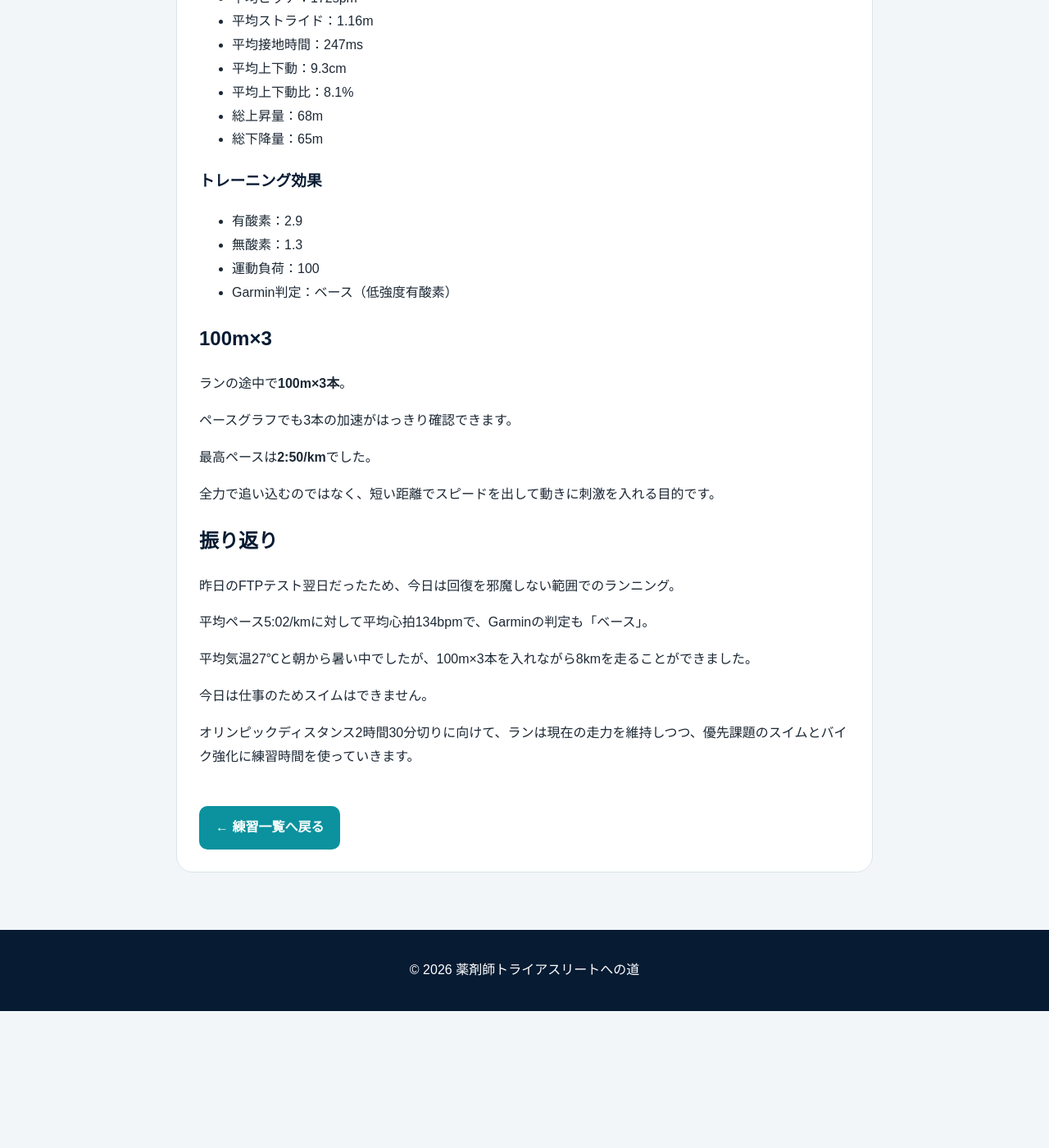
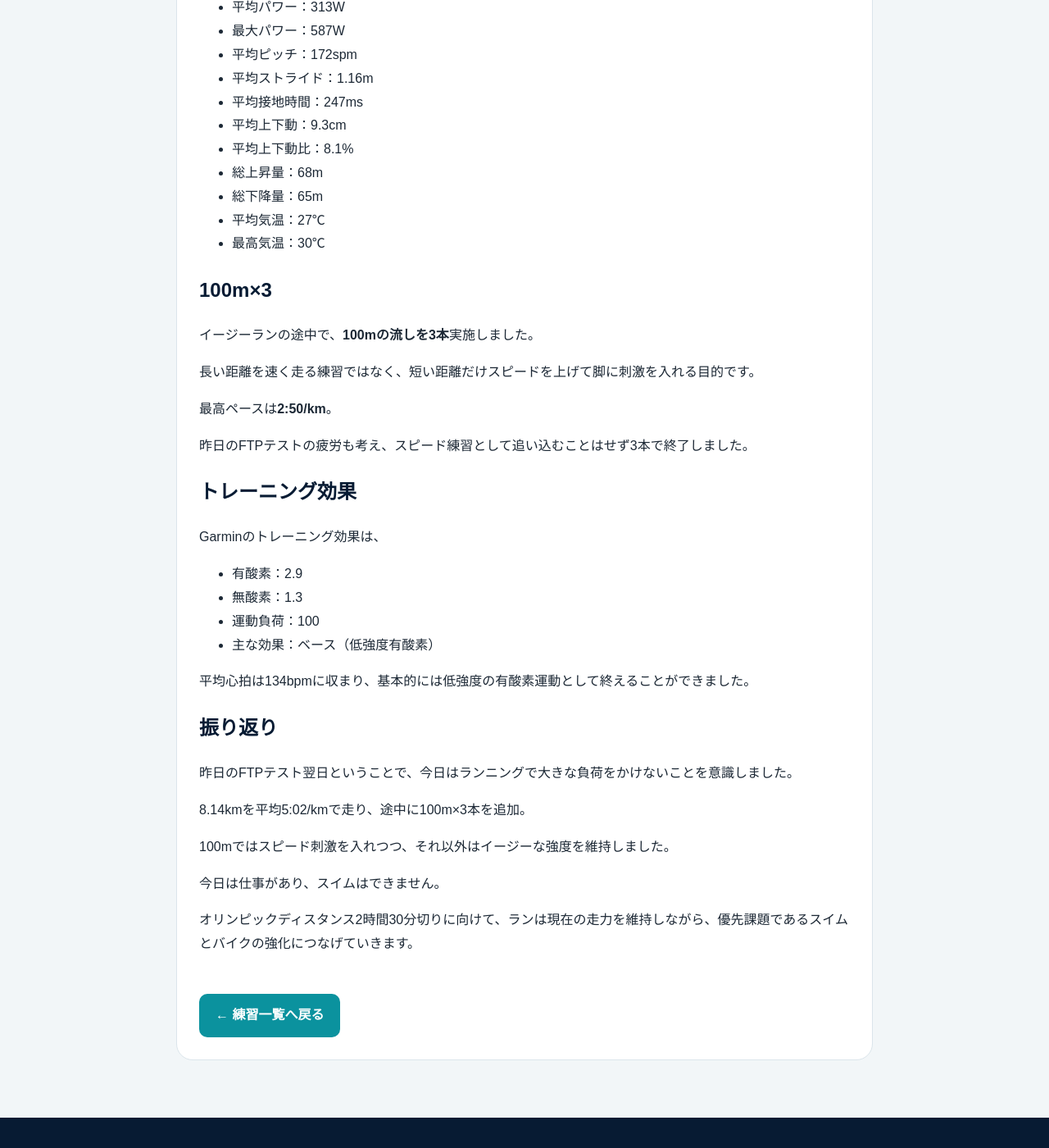
Before and after one commit to DISK1004/disk1004.github.io, a Jekyll site: the page built from _posts/2026-08-15-easy-run.md, in a window 1280 px wide and 1400 px high, scrolled down 1033 px. Shown: the whole window at 82% size. Built offline with Jekyll 4.4.1, drawn with Linux system fonts in a browser that asks for light colours; before the commit the page ends 2266 px from its top, so only the background shows below that; some of the changed text lies outside the part shown.

Commit message:
2026-08-15-easy-run.md の更新

```diff
--- a/_posts/2026-08-15-easy-run.md
+++ b/_posts/2026-08-15-easy-run.md
@@ -1,25 +1,26 @@
 ---
 layout: training-post
-title: "FTPテスト翌日のイージーラン＋100m×3"
+title: "出勤前の8kmイージーラン＋100m×3"
 date: 2026-08-15 06:20:00 +0900
 category: ラン
 duration: 41分01秒
 distance: 8.14km
-description: "FTPテスト翌朝に8.14kmのイージーラン。途中で100m×3本を入れて動きを確認。"
+description: "FTPテスト翌日の出勤前に8.14kmのイージーラン。途中で100mの流しを3本入れて刺激を加えた。"
 ---
 
 ## 今日の練習
 
-昨日はバイクのFTPテストを実施したため、今朝は強度を上げすぎずにランニング。
+今日は仕事のため、出勤前にランニング。
 
-**8.14kmのイージーラン＋100m×3本**を行いました。
+昨日はバイクのFTPテストを最後まで実施しているため、今日は追い込まず、**イージーランを中心に100mの流しを3本**入れました。
 
-### メニュー
+## 練習内容
 
-- イージーラン
-- 100m × 3本
+- イージーラン：8.14km
+- 100m流し：3本
+- 合計時間：41分01秒
 
-## Garminデータ
+## ランニングデータ
 
 - 距離：8.14km
 - タイム：41分01秒
@@ -36,32 +37,38 @@
 - 平均上下動比：8.1%
 - 総上昇量：68m
 - 総下降量：65m
+- 平均気温：27℃
+- 最高気温：30℃
 
-### トレーニング効果
+## 100m×3
+
+イージーランの途中で、**100mの流しを3本**実施しました。
+
+長い距離を速く走る練習ではなく、短い距離だけスピードを上げて脚に刺激を入れる目的です。
+
+最高ペースは**2:50/km**。
+
+昨日のFTPテストの疲労も考え、スピード練習として追い込むことはせず3本で終了しました。
+
+## トレーニング効果
+
+Garminのトレーニング効果は、
 
 - 有酸素：2.9
 - 無酸素：1.3
 - 運動負荷：100
-- Garmin判定：ベース（低強度有酸素）
+- 主な効果：ベース（低強度有酸素）
 
-## 100m×3
-
-ランの途中で**100m×3本**。
-
-ペースグラフでも3本の加速がはっきり確認できます。
-
-最高ペースは**2:50/km**でした。
-
-全力で追い込むのではなく、短い距離でスピードを出して動きに刺激を入れる目的です。
+平均心拍は134bpmに収まり、基本的には低強度の有酸素運動として終えることができました。
 
 ## 振り返り
 
-昨日のFTPテスト翌日だったため、今日は回復を邪魔しない範囲でのランニング。
+昨日のFTPテスト翌日ということで、今日はランニングで大きな負荷をかけないことを意識しました。
 
-平均ペース5:02/kmに対して平均心拍134bpmで、Garminの判定も「ベース」。
+8.14kmを平均5:02/kmで走り、途中に100m×3本を追加。
 
-平均気温27℃と朝から暑い中でしたが、100m×3本を入れながら8kmを走ることができました。
+100mではスピード刺激を入れつつ、それ以外はイージーな強度を維持しました。
 
-今日は仕事のためスイムはできません。
+今日は仕事があり、スイムはできません。
 
-オリンピックディスタンス2時間30分切りに向けて、ランは現在の走力を維持しつつ、優先課題のスイムとバイク強化に練習時間を使っていきます。
+オリンピックディスタンス2時間30分切りに向けて、ランは現在の走力を維持しながら、優先課題であるスイムとバイクの強化につなげていきます。
```
